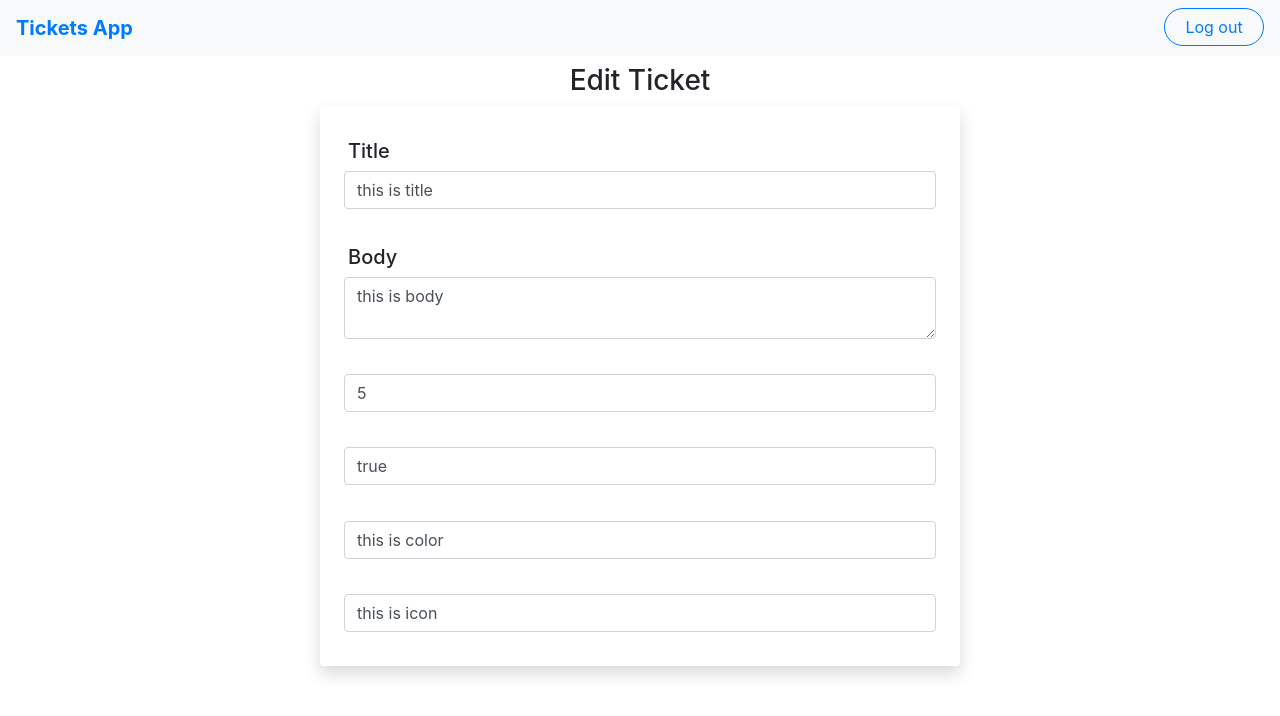
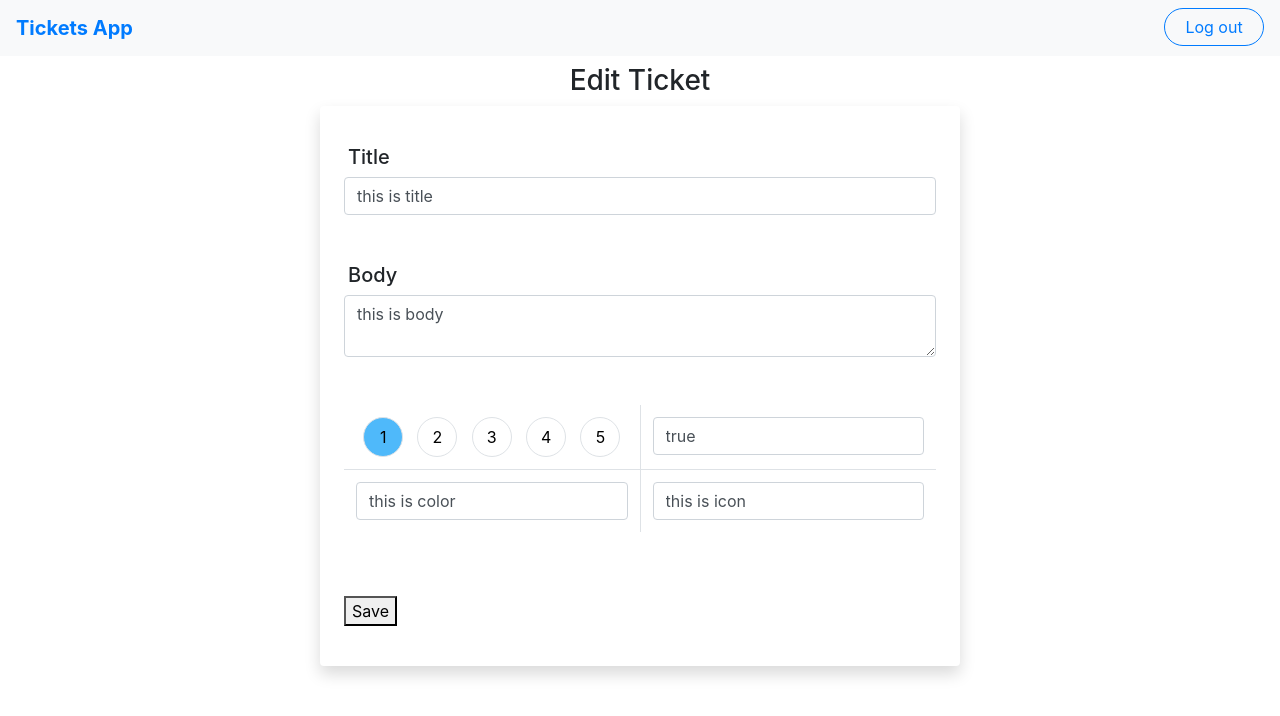
Before and after one commit to rabinabdian/tickets-app, a React (Create React App) app: page /ticket/edit/0 in a window 1280 px wide. Shown: the top 716 px of the page. Built offline with nearby package versions, Linux system fonts and the light colour scheme; sample sign-in values are in the browser's storage.

Commit message:
edit ticket content added

```diff
--- a/src/App.scss
+++ b/src/App.scss
@@ -1,6 +1,6 @@
 .App {
   text-align: center;
-  button {
+  .round-btn {
     border-radius: 2em;
     min-width: 100px;
   }
--- a/src/components/Login.jsx
+++ b/src/components/Login.jsx
@@ -93,7 +93,7 @@ export default function Login(props) {
               <div className="d-flex flex-column align-items-center">
                 <button
                   type="submit"
-                  className="btn btn-primary w-50 mb-3"
+                  className="btn btn-primary w-50 mb-3 round-btn"
                   disabled={loading}
                 >
                   Login
@@ -105,7 +105,7 @@ export default function Login(props) {
 
                 <div>dont have an acount?</div>
                 <button
-                  className="btn btn-outline-primary w-50"
+                  className="btn btn-outline-primary w-50 round-btn"
                   type="button"
                   onClick={() => props.history.push("/signup")}
                   disabled={loading}
--- a/src/components/Nav.jsx
+++ b/src/components/Nav.jsx
@@ -32,7 +32,7 @@ export default function Nav() {
         </Link>
         <div>
           <button
-            className="btn btn-outline-primary"
+            className="btn btn-outline-primary round-btn"
             onClick={() => handleLogout()}
             disabled={loading}
           >
--- a/src/components/Signup.jsx
+++ b/src/components/Signup.jsx
@@ -128,14 +128,14 @@ export default function Signup(props) {
                 </div>
                 <button
                   type="submit"
-                  className="btn btn-primary w-50 mb-3"
+                  className="btn btn-primary w-50 mb-3 round-btn"
                   disabled={loading}
                 >
                   Sign up
                 </button>
                 <button
                   type="button"
-                  className="btn btn-outline-primary w-50 "
+                  className="btn btn-outline-primary w-50 round-btn"
                   onClick={() => props.history.push("/login")}
                   disabled={loading}
                 >
--- a/src/components/TicketEdit.jsx
+++ b/src/components/TicketEdit.jsx
@@ -10,13 +10,19 @@ const editTicketSchema = yup.object().shape({
 
 export default function TicketEdit({ location: { ticket } }) {
   const [ticketData, setTicketData] = useState(ticket);
+  const [priority, setPriority] = useState("1");
+
+  const handlePriorityClick = ({ target: { value } }) => {
+    setPriority(value);
+    return value;
+  };
 
   // TODO rest call to fetch that spesific ticket data
   const getTicketData = () => {
     return {
       title: "this is title",
       body: "this is body",
-      priority: 5,
+      priority: "1",
       read: true,
       color: "this is color",
       icon: "this is icon",
@@ -37,7 +43,7 @@ export default function TicketEdit({ location: { ticket } }) {
             initialValues={{
               title: ticketData?.title || "",
               body: ticketData?.body || "",
-              priority: ticketData?.priority || 0,
+              priority: ticketData?.priority || "",
               read: ticketData?.read || false,
               color: ticketData?.color || "",
               icon: ticketData?.icon || "",
@@ -46,7 +52,7 @@ export default function TicketEdit({ location: { ticket } }) {
             enableReinitialize={true}
             onSubmit={values => console.log(values)}
           >
-            {({ errors, touched, values }) => (
+            {({ errors, touched, values, setFieldValue }) => (
               <Form className="form-container body d-flex flex-column align-items-start justify-content-around px-2 h-100">
                 <div className="w-100">
                   <h5 className="form-label text-left ml-1">Title</h5>
@@ -66,10 +72,123 @@ export default function TicketEdit({ location: { ticket } }) {
                   />
                 </div>
 
-                <Field name="priority" className="form-control" />
-                <Field name="read" className="form-control" />
-                <Field name="color" className="form-control" />
-                <Field name="icon" className="form-control" />
+                <table className="table table-bordered">
+                  <tbody>
+                    <tr>
+                      <td className="d-flex justify-content-around border-0">
+                        <div className="input-group d-flex justify-content-around">
+                          <Field
+                            id="priority"
+                            className="btn border priority-btn"
+                            type="button"
+                            value={"1"}
+                            style={
+                              priority === "1"
+                                ? {
+                                    background: "#4fb9fa",
+                                  }
+                                : null
+                            }
+                            onClick={event => {
+                              setFieldValue(
+                                "priority",
+                                handlePriorityClick(event)
+                              );
+                            }}
+                          />
+                          <Field
+                            id="priority"
+                            className="btn border priority-btn"
+                            type="button"
+                            value={"2"}
+                            style={
+                              priority === "2"
+                                ? {
+                                    background: "#42ef37",
+                                  }
+                                : null
+                            }
+                            onClick={event => {
+                              setFieldValue(
+                                "priority",
+                                handlePriorityClick(event)
+                              );
+                            }}
+                          />
+                          <Field
+                            id="priority"
+                            className="btn border priority-btn"
+                            type="button"
+                            value={"3"}
+                            style={
+                              priority === "3"
+                                ? {
+                                    background: "#f2ed06",
+                                  }
+                                : null
+                            }
+                            onClick={event => {
+                              setFieldValue(
+                                "priority",
+                                handlePriorityClick(event)
+                              );
+                            }}
+                          />
+                          <Field
+                            id="priority"
+                            className="btn border priority-btn"
+                            type="button"
+                            value={"4"}
+                            style={
+                              priority === "4"
+                                ? {
+                                    background: "#fe9800",
+                                  }
+                                : null
+                            }
+                            onClick={event => {
+                              setFieldValue(
+                                "priority",
+                                handlePriorityClick(event)
+                              );
+                            }}
+                          />
+                          <Field
+                            id="priority"
+                            className="btn border priority-btn"
+                            type="button"
+                            value={"5"}
+                            style={
+                              priority === "5"
+                                ? {
+                                    background: "#d81c1c",
+                                  }
+                                : null
+                            }
+                            onClick={event => {
+                              setFieldValue(
+                                "priority",
+                                handlePriorityClick(event)
+                              );
+                            }}
+                          />
+                        </div>
+                      </td>
+                      <td>
+                        <Field name="read" className="form-control" />
+                      </td>
+                    </tr>
+                    <tr>
+                      <td>
+                        <Field name="color" className="form-control" />
+                      </td>
+                      <td>
+                        <Field name="icon" className="form-control" />
+                      </td>
+                    </tr>
+                  </tbody>
+                </table>
+                <button type="submit">Save</button>
               </Form>
             )}
           </Formik>
--- a/src/components/styles/TicketEdit.scss
+++ b/src/components/styles/TicketEdit.scss
@@ -11,4 +11,23 @@
       height: auto;
     }
   }
+
+  .table {
+    border-style: hidden;
+
+    .input-group {
+      width: 100%;
+    }
+
+    .priority-btn {
+      display: flex;
+      align-items: center;
+      justify-content: center;
+      padding: 0;
+      height: 2.5rem;
+      width: 2.5rem;
+      border-radius: 100em;
+      color: black;
+    }
+  }
 }
```
Also changed, not shown: src/components/PriorityPanel.jsx (added).
